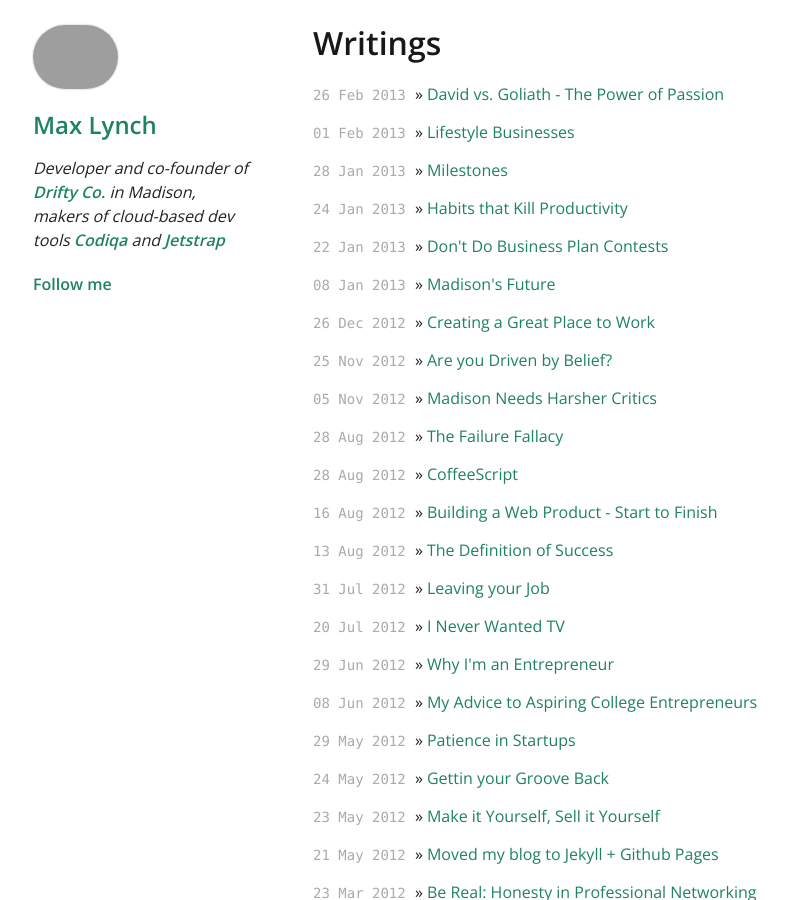
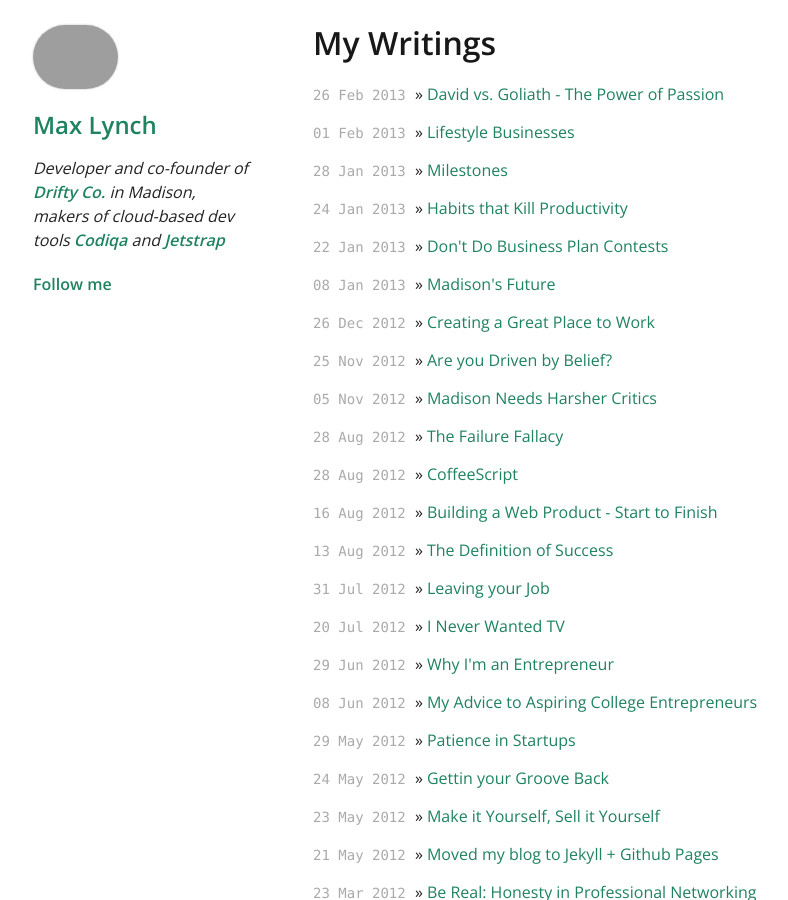
Before and after one commit to mlynch/mlynch.github.com, a Jekyll site: the page built from index.html, in a window 1280 px wide and 900 px high. Shown: the whole window, without its empty margins (137-925 px from the left). Built offline with Jekyll 4.4.1, drawn with Linux system fonts in a browser that asks for light colours; nearby versions of some CDN libraries; Markdown is read by kramdown in place of the engine named in the settings; a script that is not in the unit is left out; comment, search, counter and statistics services are not loaded; grey boxes are pictures that could not be loaded.

```diff
--- a/index.html
+++ b/index.html
@@ -10,7 +10,7 @@ title:
   </div>
   -->
 
-  <h1>Writings</h1>
+  <h1>My Writings</h1>
   <ul class="posts">
     {% for post in site.posts %}
       <li>
```
